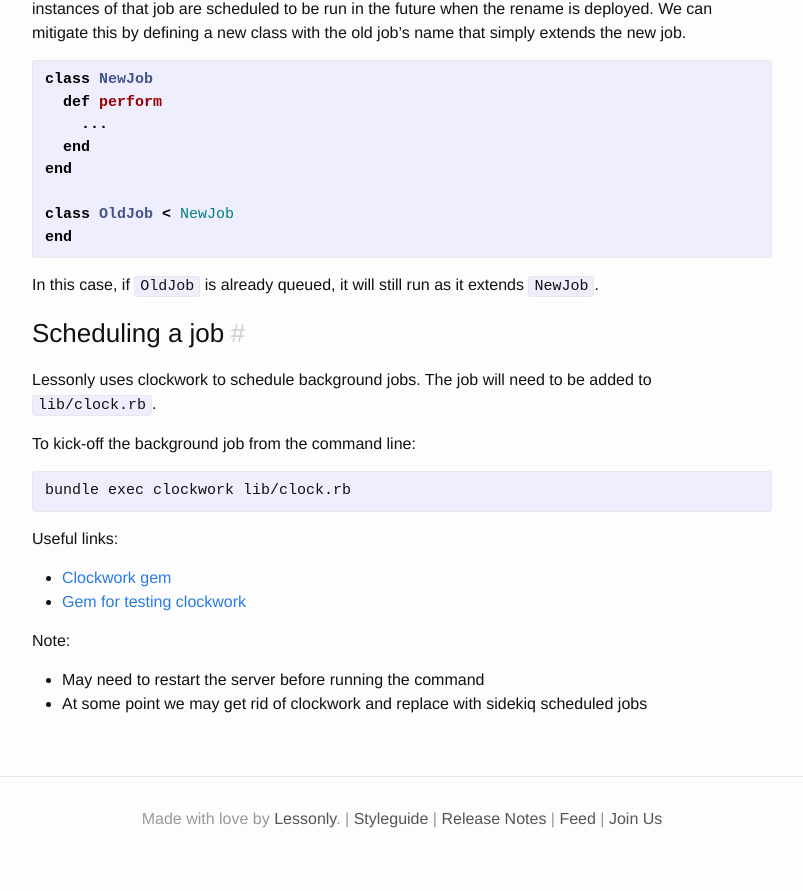
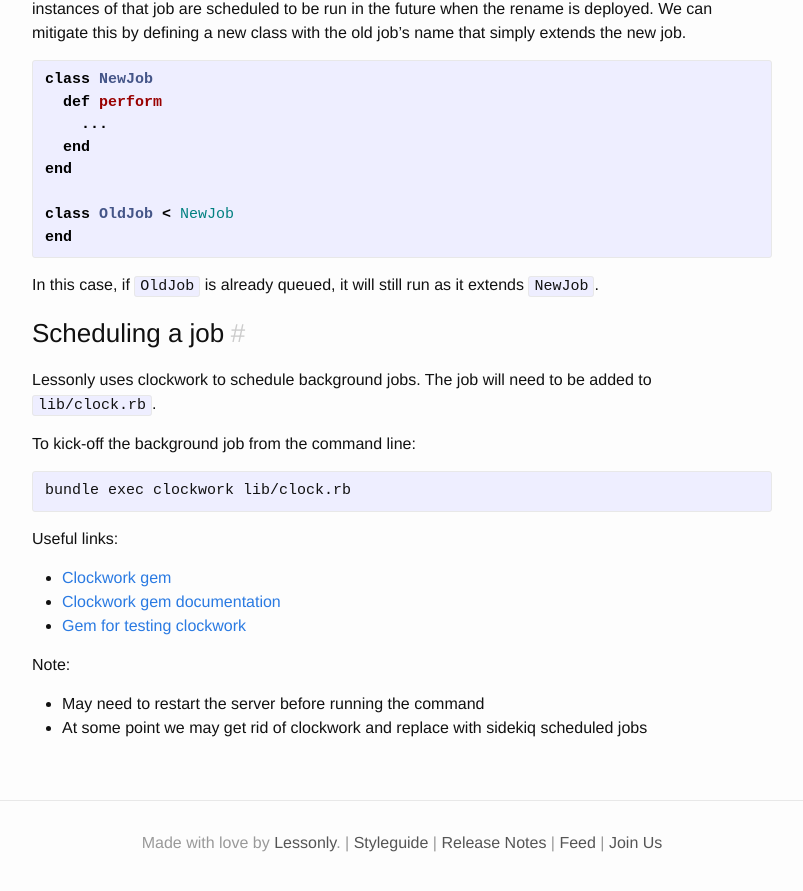
Before and after one commit to isabella232/lessonly.github.io, a Jekyll site: the page built from styleguide/ruby/job.md, in a window 1280 px wide and 900 px high, scrolled down 1562 px. Shown: the top 891 px of the window, without its empty margins (238-1041 px from the left). Built offline with Jekyll 4.4.1, drawn with Linux system fonts in a browser that asks for light colours.

Commit message:
Update links to clockwork gem
Currently we use version 1.3.1, but the clockwork gem link
has links to more current versions when it get updated.

````diff
--- a/styleguide/ruby/job.md
+++ b/styleguide/ruby/job.md
@@ -79,7 +79,8 @@
 ```
 
 Useful links:
- - [Clockwork gem](https://github.com/adamwiggins/clockwork)
+ - [Clockwork gem](https://rubygems.org/gems/clockwork/versions/1.3.1)
+ - [Clockwork gem documentation](https://www.rubydoc.info/gems/clockwork/1.3.1)
  - [Gem for testing clockwork](https://github.com/kevin-j-m/clockwork-test)
 
 Note:
````
